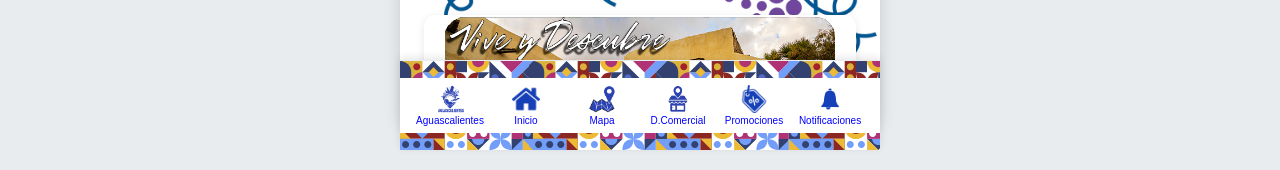
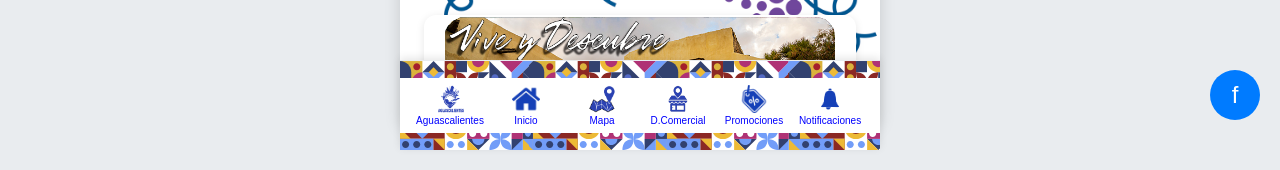
Before and after one commit to AcostaMorales/viveydescubrepabellondearteaga, a React (Create React App) app: page / in a window 1280 px wide. Shown: the part 650-820 px from the top of the page. Built offline with nearby package versions, Linux system fonts and the light colour scheme; the HTML template or start-up script is replaced by a standard one.

Commit message:
boton flotante

```diff
--- a/src/App.js
+++ b/src/App.js
@@ -46,7 +46,22 @@ function App() {
             {/* Aquí agregaremos más rutas */}
           </Routes>
         </main>
-
+        <button
+        style={{
+          position: 'fixed',
+          bottom: '30px',
+          right: '20px',
+          backgroundColor: '#007BFF',
+          color: 'white',
+          border: 'none',
+          borderRadius: '50%',
+          width: '50px',
+          height: '50px',
+          fontSize: '24px',
+          cursor: 'pointer',
+        }}>
+          f
+        </button>
         <Footer />
       </div>
     </Router>
```
